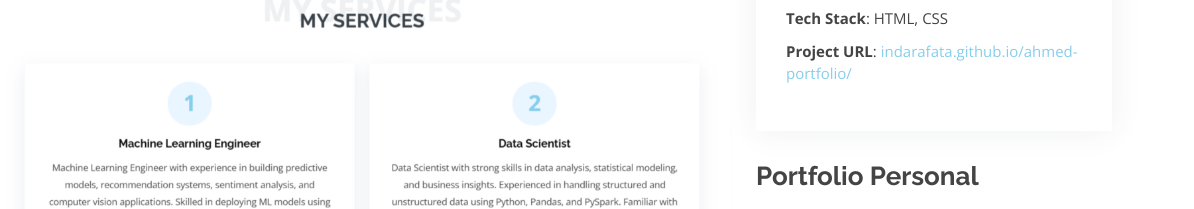
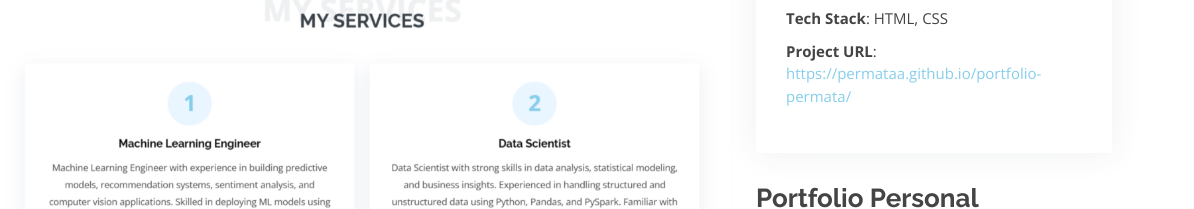
Before and after one commit to permataa/portfolio-permata, a plain HTML site: page detail/portfolio-portfolio-permata.html in a window 1280 px wide. Shown: the part 342-551 px from the top of the page, 86-1280 px from the left. Drawn offline with nearby package versions, Linux system fonts and the light colour scheme.

Commit message:
Update portfolio-portfolio-permata.html

```diff
--- a/detail/portfolio-portfolio-permata.html
+++ b/detail/portfolio-portfolio-permata.html
@@ -109,7 +109,7 @@
                 <li><strong>Client</strong>: Personal Project</li>
                 <li><strong>Tech Stack</strong>: HTML, CSS</li>
                 <li><strong>Project URL</strong>: <a
-                    href="https://indarafata.github.io/ahmed-portfolio/">indarafata.github.io/ahmed-portfolio/</a></li>
+                    href="https://permataa.github.io/portfolio-permata/">https://permataa.github.io/portfolio-permata/</a></li>
               </ul>
             </div>
             <div class="portfolio-description">
```
